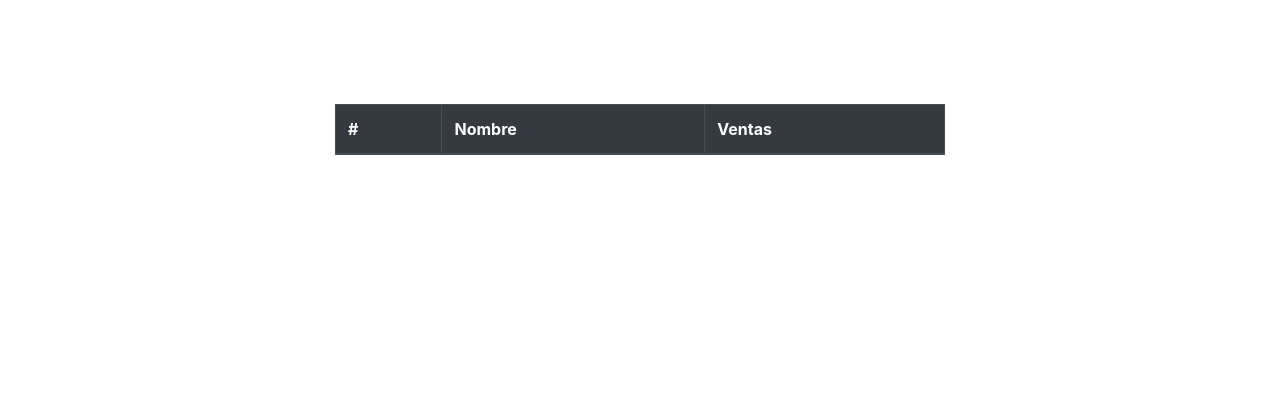
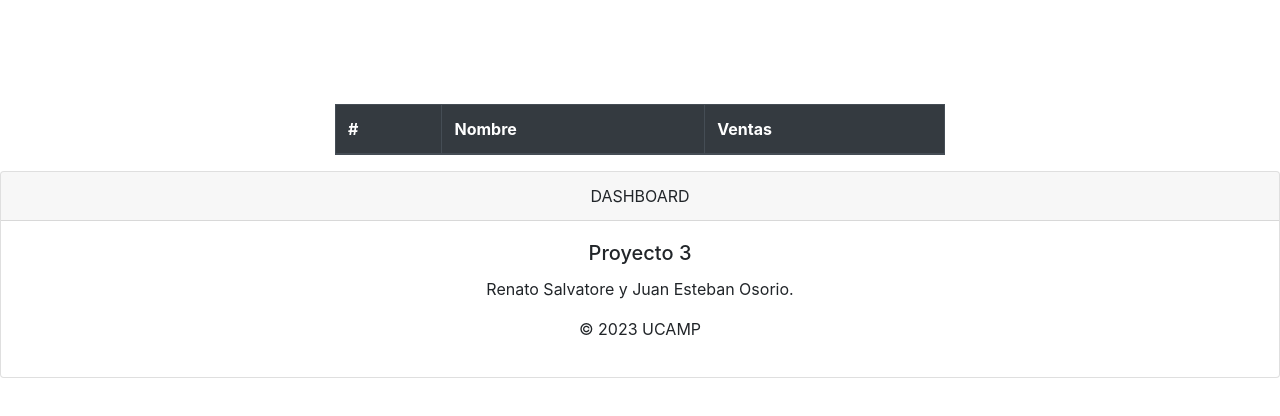
Before and after one commit to frontnelo/Dashboard, a plain HTML site: page Index.html in a window 1280 px wide. Drawn offline with nearby package versions, Linux system fonts and the light colour scheme; no server answers.

Commit message:
Footer updated using Bootstrap

```diff
--- a/Index.html
+++ b/Index.html
@@ -36,6 +36,16 @@
         </div>
     </div>
     </div>
+    <div class="card text-center">
+        <div class="card-header">
+          DASHBOARD
+        </div>
+        <div class="card-body">
+          <h5 class="card-title">Proyecto 3</h5>
+          <p class="card-text">Renato Salvatore y Juan Esteban Osorio.</p>
+          <p>© 2023 UCAMP</p>
+        </div>
+      </div>
 </body>
 <script src="https://cdn.jsdelivr.net/npm/axios/dist/axios.min.js"></script>
 <script src="https://cdn.jsdelivr.net/npm/chart.js"></script>
```
